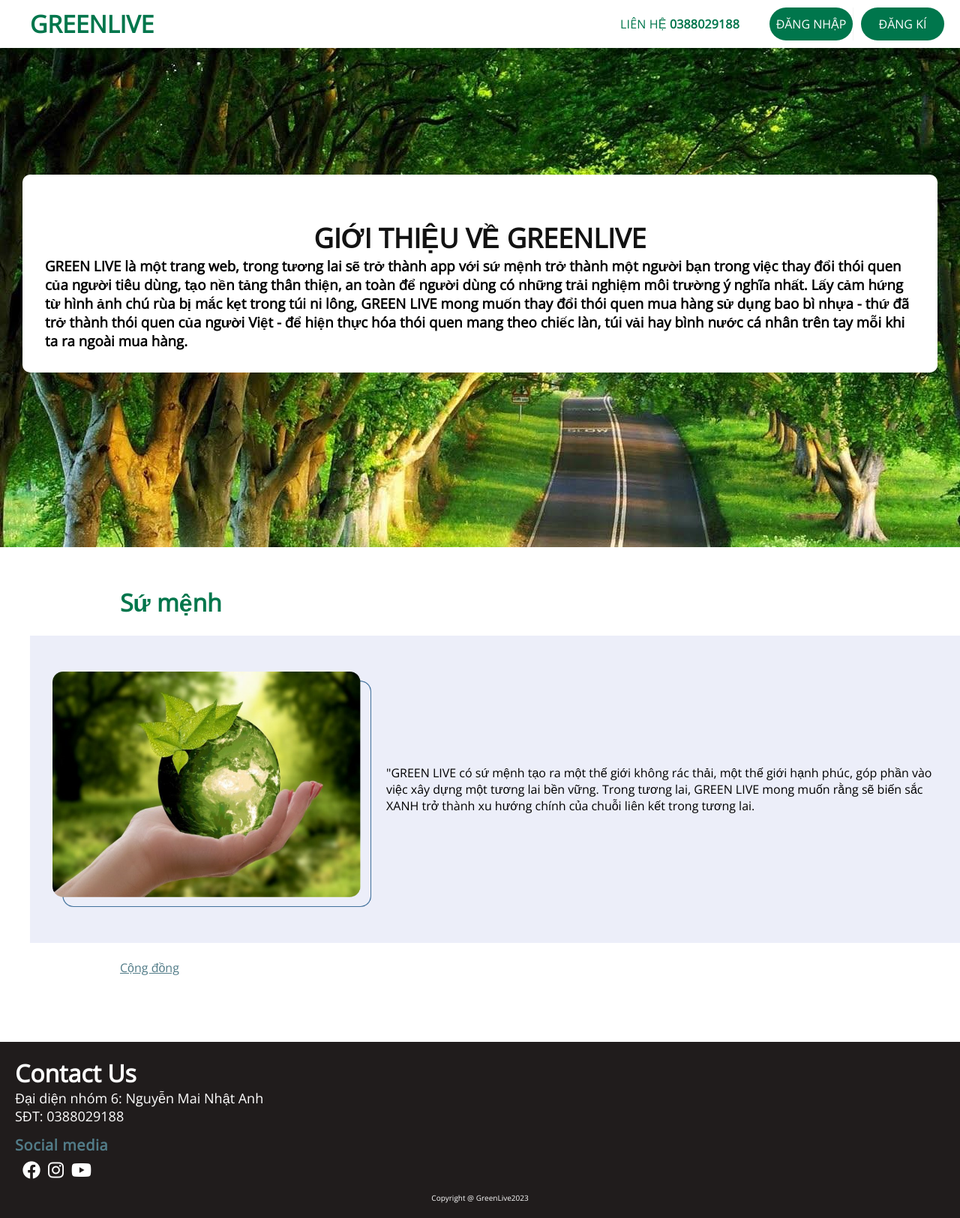
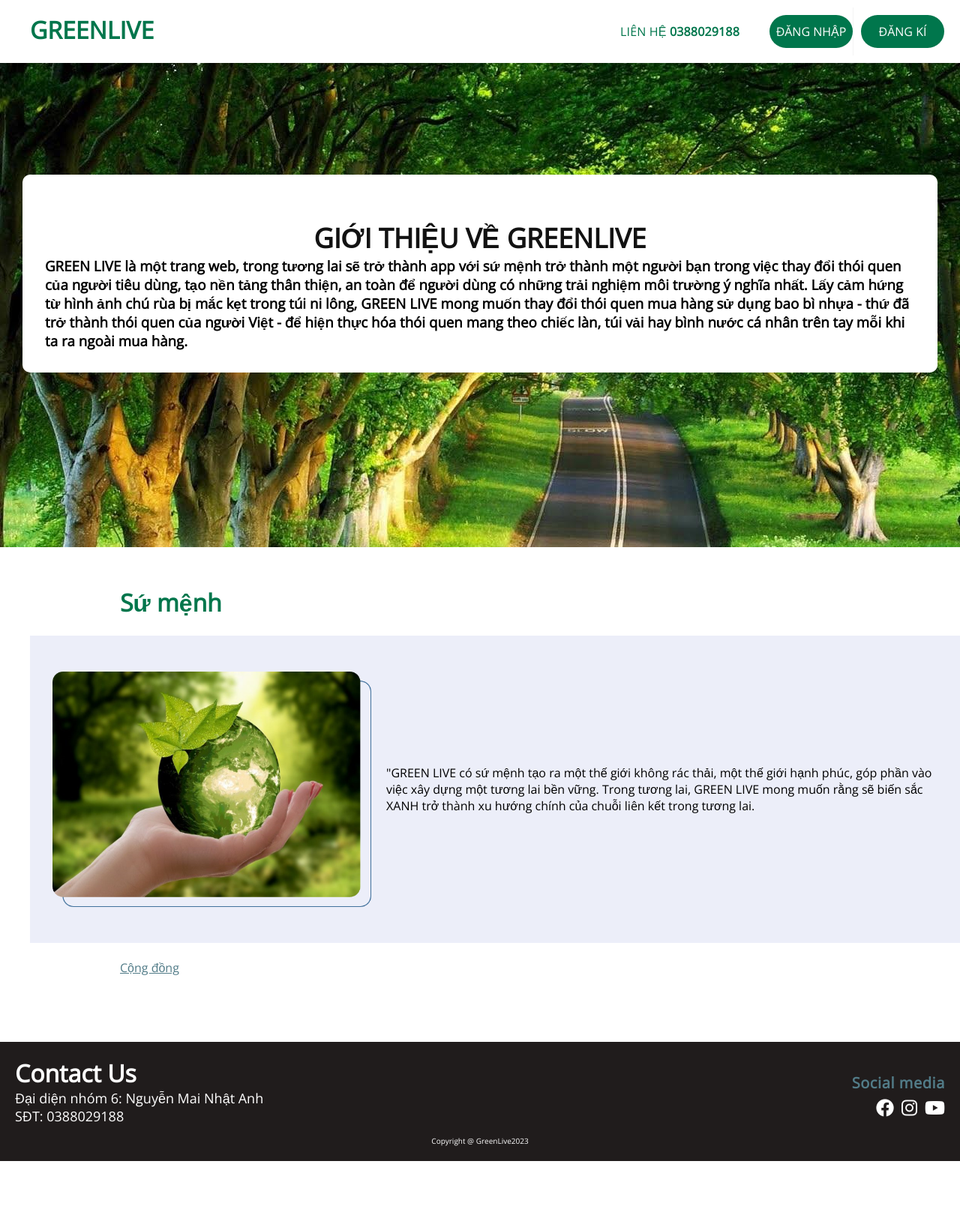
Before and after one commit to anh-dz/greenlive, a Flask app: page / in a window 1280 px wide. Shown: the whole page at 75% size. After the commit the page ends 1549 px from the top, so only its background shows below. Run offline with Flask 3, Linux system fonts and the light colour scheme.

Commit message:
kobietgihet

```diff
--- a/control/Databases.py
+++ b/control/Databases.py
@@ -20,6 +20,7 @@ class Thong_ke(Base):
     QR_created:Mapped[int] = mapped_column(nullable=False)
     QR_scanned:Mapped[int] = mapped_column(nullable=False)
     QR_active:Mapped[int] = mapped_column(nullable=False)
+    bill_made:Mapped[int] = mapped_column(nullable=False)
     def __repr__(self):
         return f"ID: {self.id} QR created: {self.QR_created} QR scanned: {self.QR_scanned} QR active: {self.QR_active}"
 
--- a/view/sell.py
+++ b/view/sell.py
@@ -18,6 +18,7 @@ def au1():
             data = {
                 'img' : maker.getname()
             }
+            thong_ke_manager.bill_add()
             return redirect(url_for('thanhcong.tc', **data))
         elif  request.form.get('action2') == 'magiamgia':
             ma = request.form.get('ma')
@@ -25,7 +26,7 @@ def au1():
             gia = request.form.get('emerald')
             location = request.form.get('location')
             item_manager.add_item(name = location, ma = ma, giam = phantrammagiamgia, price=gia)
-    return render_template('seller.html', qr_created = thongke.QR_created, qr_scanned = thongke.QR_scanned, qr_active = thongke.QR_active)
+    return render_template('seller.html', qr_created = thongke.QR_created, qr_scanned = thongke.QR_scanned, qr_active = thongke.QR_active, bill_made = thongke.bill_made)
 @seller.route('/qr/<name>')
 @login_required
 def qr(name):
--- a/view/static/style/style.css
+++ b/view/static/style/style.css
@@ -58,6 +58,7 @@ header greenlive a{
   text-decoration: none;
   margin-left: 30px;
   margin-right: 20px;
+  line-height: 60px;
 }
 
 header greenlive a:hover{
@@ -89,6 +90,8 @@ header .nut-dang-nhap  a button{
   font-weight: 500;
   font-size: 16px;
   text-decoration: none;
+  margin-top: 10px;
+  margin-bottom: 10px;
 }
 
 header .nut-dang-ki a button{
@@ -103,6 +106,8 @@ header .nut-dang-ki a button{
   font-weight: 500;
   font-size: 16px;
   margin-right: 30px;
+  margin-top: 10px;
+  margin-bottom: 10px;
 }
 
 header .menu-icon .navicon:before,
@@ -130,7 +135,6 @@ header .menu {
 
 header .menu-icon {
   cursor: pointer;
-  /* display: inline-block; */
   float: right;
   margin-right: 30px;
   padding: 21px;
@@ -255,6 +259,7 @@ footer .info{
   font-size: 18px;
 }
 
+
 .SM h1 b{
   color: #527C88;
   font-size: 20px;
@@ -262,19 +267,23 @@ footer .info{
   font-weight: 900;
   line-height: 28px;
   letter-spacing: 0.6px;
+  float:right;
+  margin-top: -70px;
 }
 
-.home__social {
+.SM .home__social {
   display: flex;
+  float:right;
+  margin-top: -40px;
 }
-.home__social-icon {
+.SM .home__social-icon {
   width: max-content;
   font-size: 24px;
   color: #fff;
   transition: 0.5s;
   margin-left: 10px;
 }
-.home__social-icon:hover {
+.SM .home__social-icon:hover {
   color: #6aa040;
 }
 
@@ -307,11 +316,6 @@ header li a {
   margin-left: 10px;
 }
 
-header li a:hover,
-header .menu-btn:hover {
-  background-color: #f4f4f4;
-}
-
 header .logo {
   display: block;
   float: left;
@@ -332,7 +336,6 @@ header .menu {
 
 header .menu-icon {
   cursor: pointer;
-  /* display: inline-block; */
   float: right;
   margin-right: 30px;
   padding: 21px;
--- a/view/templates/AfterUser1.html
+++ b/view/templates/AfterUser1.html
@@ -22,7 +22,7 @@
 {% block container %}
     <div class="container">
 
-        <br><br><br><br><br><br>
+        <br><br>
 
         <h1>
             <b>
--- a/view/templates/AfterUser2.html
+++ b/view/templates/AfterUser2.html
@@ -25,7 +25,7 @@
 <script src="https://cdnjs.cloudflare.com/ajax/libs/axios/0.27.2/axios.min.js" integrity="sha512-odNmoc1XJy5x1TMVMdC7EMs3IVdItLPlCeL5vSUPN2llYKMJ2eByTTAIiiuqLg+GdNr9hF6z81p27DArRFKT7A==" crossorigin="anonymous" referrerpolicy="no-referrer"></script>
 <script src="static/script/au1.js"></script>
 
-    <br><br><br><br><br>
+    <br><br>
     <div class="container">
         <h1>
             <b>Chào mừng {{ user }}!
@@ -46,10 +46,10 @@
                 <h3 class="mb-3"> <b>👉 Đổi vật phẩm</b> </h3>
             </div>
             <div class="col-6 text-right">
-                <a class="btn btn-primary mb-3 mr-1" href="#carouselExampleIndicators2" role="button" data-slide="prev">
+                <a class="btn mb-3 mr-1" href="#carouselExampleIndicators2" role="button" data-slide="prev" style="color:#fff; background:#00764C">
                     <i class="fa fa-arrow-left"></i>
                 </a>
-                <a class="btn btn-primary mb-3 " href="#carouselExampleIndicators2" role="button" data-slide="next">
+                <a class="btn mb-3 " href="#carouselExampleIndicators2" role="button" data-slide="next" style="color:#fff; background:#00764C"  >
                     <i class="fa fa-arrow-right"></i>
                 </a>
             </div>
--- a/view/templates/base.html
+++ b/view/templates/base.html
@@ -68,7 +68,6 @@
             <h1>
                 <b>Social media</b>
             </h1>
-        </div>
             <div class="home__social">
                 <a href="https://www.facebook.com/groups/218015441196731" target="_blank" class="home__social-icon"><i
                         class="fab fa-facebook"></i></a>
@@ -77,8 +76,6 @@
                 <a href="http://youtube.com/c/minkalexvina/" target="_blank" class="home__social-icon"><i
                         class="fab fa-youtube"></i></a>
             </div>
-        <div class="bg">
-
         </div>
         <div class="end">
             <br>
--- a/view/templates/index.html
+++ b/view/templates/index.html
@@ -73,7 +73,6 @@
             <h1>
                 <b>Social media</b>
             </h1>
-        </div>
             <div class="home__social">
                 <a href="https://www.facebook.com/groups/218015441196731" target="_blank" class="home__social-icon"><i
                         class="fab fa-facebook"></i></a>
@@ -82,8 +81,6 @@
                 <a href="http://youtube.com/c/minkalexvina/" target="_blank" class="home__social-icon"><i
                         class="fab fa-youtube"></i></a>
             </div>
-        <div class="bg">
-
         </div>
         <div class="end">
             <br>
--- a/view/templates/seller.html
+++ b/view/templates/seller.html
@@ -17,7 +17,7 @@
     <script src="https://kit.fontawesome.com/a076d05399.js"></script>
 
 {% block container %}
-<br><br><br><br><br>
+<br><br>
 <div class="container">
     <h1>
         <b>Chào mừng USER!
@@ -108,7 +108,7 @@
                     <div class="modal-body">
                         <form method="post">
                             <div>
-                                <input type="text" placeholder="Location" name="location" id="location" required />
+                                <input type="text" placeholder="Địa điểm" name="location" id="location" required />
                                 <div class="note" style="display: inline; color: red;">*</div>
                             </div>
 
@@ -234,7 +234,7 @@
     <br>
 
     <div class="don-hang">
-        <h5>Số đơn hàng đã tạo: <span>50</span></h5>
+        <h5>Số đơn hàng đã tạo: <span>{{ bill_made }}</span></h5>
     </div>
 
     <br>
```
Also changed, not shown: control/Thong_ke_Db.py (+9 -0 lines), view/static/style/AfterUser1.css (+8 -3 lines), view/static/style/AfterUser2.css (+8 -3 lines), view/static/style/seller.css (+8 -3 lines), control/Database/Databases.db, control/QR/QVNEQVNEMTVGcmkgSnVuIDMwIDEyOjU5OjAyIDIwMjM=.png (added). Lines whose indentation alone changed are shown as unchanged.
